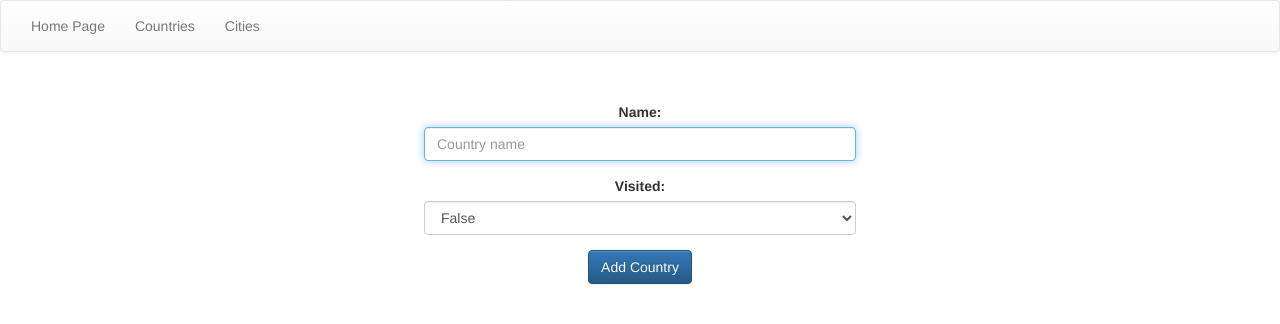
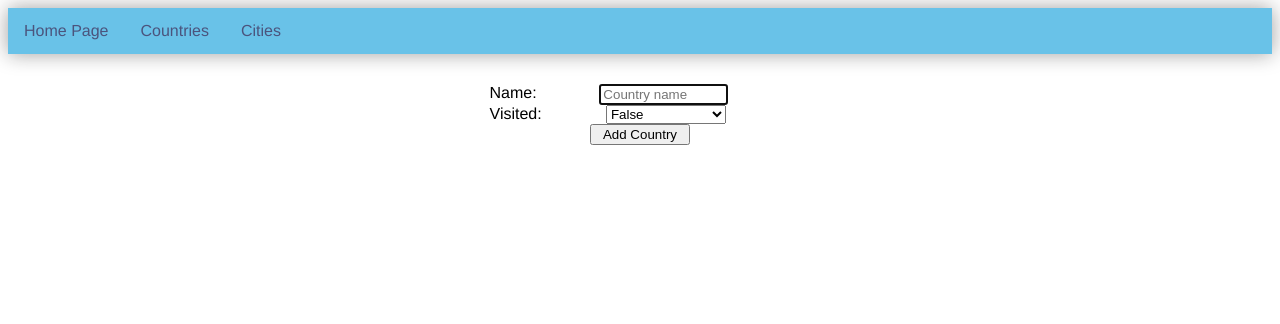
Before and after one commit to M4RC1N76/python_project, a Flask app: page /countries/new in a window 1280 px wide. Shown: the top 324 px of the page. Run offline with Flask 2, Linux system fonts and the light colour scheme; some libraries are stand-ins or nearby versions.

Commit message:
Python Project final version

```diff
--- a/controllers/countries_controller.py
+++ b/controllers/countries_controller.py
@@ -27,7 +27,7 @@
 def create_country():
     name = request.form['name']
     visited = request.form['visited']
-    country = Country(name, visited) #country_repository.select(id)
+    country = Country(name, visited)
     # create a  country object with above info
     country_repository.save(country)
     return redirect("/countries")
--- a/db/travel_list.sql
+++ b/db/travel_list.sql
@@ -11,8 +11,10 @@
     id SERIAL PRIMARY KEY,
     name VARCHAR(255),
     visited BOOLEAN,
-    country_id INT REFERENCES countries(id)
+    country_id INT REFERENCES countries(id) ON DELETE CASCADE
 );
+
+
 
 INSERT INTO countries (name, visited) VALUES ('Italy', FALSE); -- country changed to countries
 INSERT INTO countries (name, visited) VALUES ('Wales', FALSE);
--- a/repositories/city_repository.py
+++ b/repositories/city_repository.py
@@ -34,7 +34,7 @@
     result = run_sql(sql, values)[0]
 
     if result is not None:
-        country = country_repository.select(id) # wrong line
+        country = country_repository.select(result['country_id']) # wrong line
         city = City(result['name'], country, result['visited'], result['id'])
     return city
 
--- a/static/style.css
+++ b/static/style.css
@@ -1,45 +1,71 @@
 body{
     font-family: "Helvetica", arial, sans-serif; font-size: 16px;
-    /* background-image: url("https://cdn.shopify.com/s/files/1/0269/2792/3234/articles/world-travelling-map-planning_1004x.jpg?v=1593720286"); */
+    /* background-image: url("https://cdn.shopify.com/s/files/1/0269/2792/3234/articles/world-travelling-map-planning_1004x.jpg?v=1593720286"); */ */
     background-color: rgb(228, 246, 253);
     color: black;
-    display: flexbox;
+}
 
-}
-/*
 ul {
     list-style-type: none;
     margin: 0;
     padding: 0;
     overflow: hidden;
-    background-color: rgb(100, 210, 235);
+    background-color: rgb(105, 194, 232);
     text-align: left;
-    color:aliceblue;
-} */
+    color:rgb(45, 59, 140);
 
-/* li {
+    box-shadow: 0px 0px 20px #11111166;
+}
+
+div.jumbotron {
+    text-align: center;
+}
+
+li {
     float: left;
 }
 
 li a {
     display: block;
-    color: white;
+    color: rgb(75, 84, 125);
     text-align: center;
     padding: 14px 16px;
     text-decoration: none;
 }
 
 li a:hover {
-    background-color: #111;
-} */
+    background-color: #11111177;
+}
+
+form, .form-group, .form-group {
+    margin: 0 auto;
+    width: 50%;
+}
+
+.btn[type="submit"] {
+    width: 100px;
+}
 
 form {
-    display: flexbox;
+    display: flex;
+    align-items: center;
+    flex-direction: column;
+}
+
+.form-group {
+    display: flex;
+    justify-content: space-around;
+}
+
+
+
+.edit {
+    color: rgb(54, 99, 114);
 }
 
 input[type="text"], select {
-    width: 40% !important;
-    margin: 0 auto !important;
+    width: 40%;
+    margin: 0 auto;
 }
 
 a {
@@ -47,6 +73,20 @@
 }
 
 section {
-text-align: center;
+text-align: left;
 margin: 30px;
 }
+
+table, tbody {
+    width: 80%;
+    margin: 0 auto;
+}
+
+.center {
+    width: 100%;
+    text-align: center;
+}
+
+td {
+    padding: 2px 5px;
+}
--- a/templates/base.html
+++ b/templates/base.html
@@ -7,14 +7,7 @@
     <link rel="stylesheet" href="https://stackpath.bootstrapcdn.com/font-awesome/4.7.0/css/font-awesome.min.css"
         crossorigin="anonymous">
     <link rel="stylesheet" href="{{ url_for('static', filename='style.css') }}">
-    <!-- Latest compiled and minified CSS -->
-    <link rel="stylesheet" href="https://stackpath.bootstrapcdn.com/bootstrap/3.4.1/css/bootstrap.min.css"
-        integrity="sha384-HSMxcRTRxnN+Bdg0JdbxYKrThecOKuH5zCYotlSAcp1+c8xmyTe9GYg1l9a69psu" crossorigin="anonymous">
-
-    <!-- Optional theme -->
-    <link rel="stylesheet" href="https://stackpath.bootstrapcdn.com/bootstrap/3.4.1/css/bootstrap-theme.min.css"
-        integrity="sha384-6pzBo3FDv/PJ8r2KRkGHifhEocL+1X2rVCTTkUfGk7/0pbek5mMa1upzvWbrUbOZ" crossorigin="anonymous">
-    <title>Universe is your oyster</title>
+    <title>WORLD IS YOUR OYSTER</title>
 </head>
 <body>
     <header>
```
Also changed, not shown: templates/cities/index.html (+5 -2 lines), templates/countries/index.html (+4 -3 lines).
